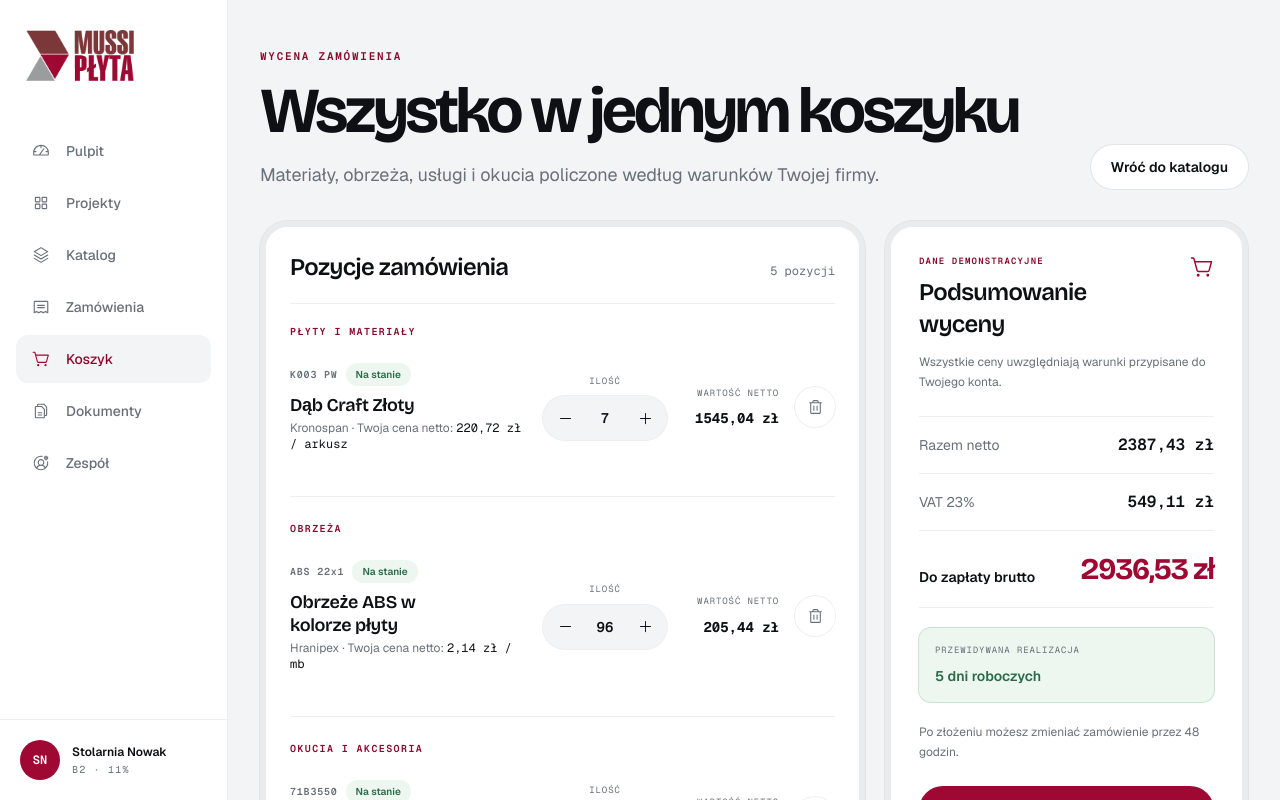
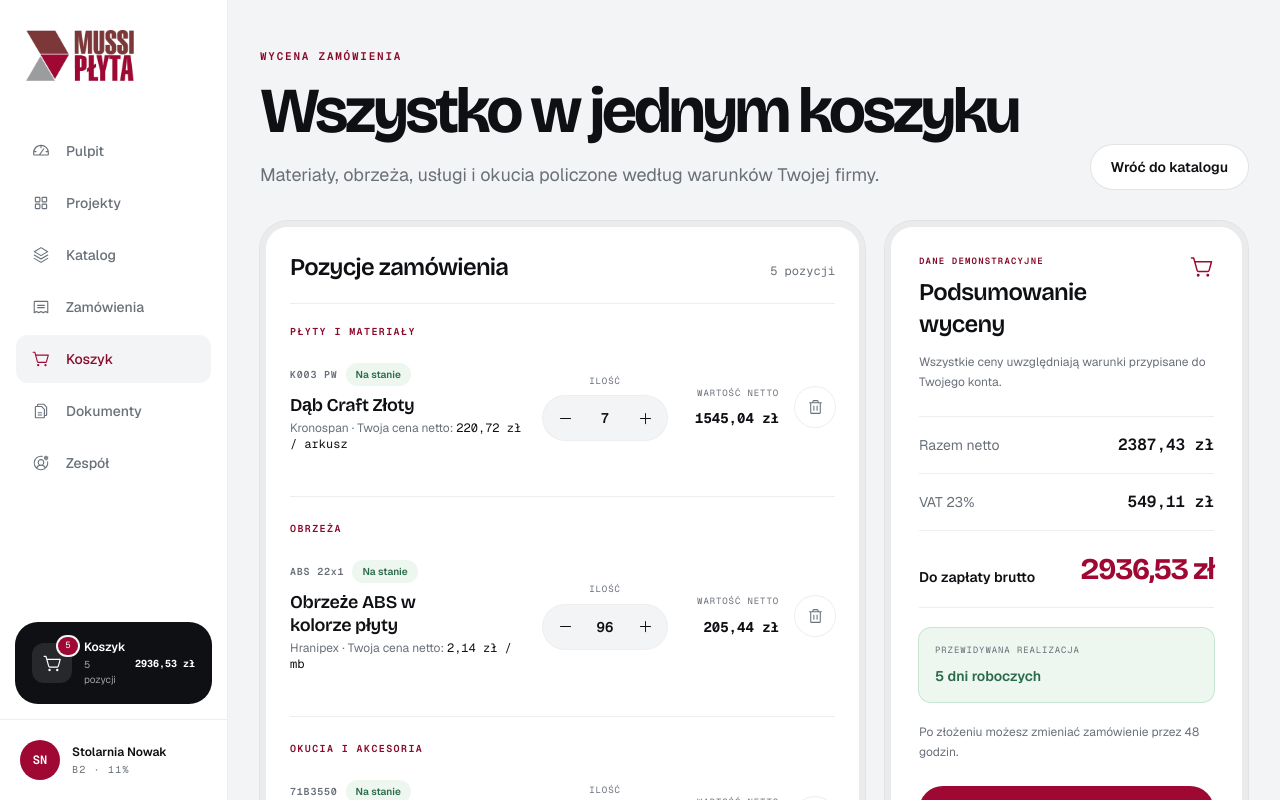
Before and after one commit to SrebrnyAndrzej/mussi-plyta, a Next.js app: page /koszyk in a window 1280 px wide. Shown: the top 800 px of the page. Built offline with nearby package versions, Linux system fonts and the light colour scheme.

Commit message:
Stały wskaźnik i pamięć koszyka klienta

```diff
--- a/src/components/app-shell.tsx
+++ b/src/components/app-shell.tsx
@@ -9,6 +9,7 @@ import { portalNavigation } from "@/data/portal-demo";
 import { warehouseNavigation } from "@/data/warehouse-demo";
 import { MussiLogo } from "@/components/mussi-logo";
 import { Ikona, type NazwaIkony } from "@/components/ikona";
+import { CartIndicator } from "@/components/cart-indicator";
 
 const productLinks = [
   { href: "/panel", label: "Pulpit" },
@@ -54,16 +55,14 @@ function PortalShell({ children, pathname }: { children: ReactNode; pathname: st
             );
           })}
         </nav>
-        <div className="mt-auto border-t border-hair p-5"><AccountBadge /></div>
+        <CartIndicator variant="sidebar" active={isActive(pathname, "/koszyk")} />
+        <div className="mt-4 border-t border-hair p-5"><AccountBadge /></div>
       </aside>
       <div className="min-w-0">
         <header className="sticky top-0 z-30 border-b border-hair bg-paper/95 px-3 pb-2 pt-1 backdrop-blur-xl lg:hidden">
           <div className="flex min-h-12 items-center">
             <Link href="/" className="pressable rounded-ctl p-1.5" aria-label={`${firma.nazwa}, strona główna`}><MussiLogo priority /></Link>
-            <Link href="/koszyk" aria-current={isActive(pathname, "/koszyk") ? "page" : undefined} className={`pressable ml-auto flex min-h-10 items-center gap-2 rounded-full px-3 text-[10px] font-semibold ${isActive(pathname, "/koszyk") ? "bg-ink text-white" : "bg-surface text-ink ring-1 ring-hair"}`}>
-              <Ikona nazwa="koszyk" rozmiar={16} />
-              {copy.wspolne.koszyk}
-            </Link>
+            <CartIndicator variant="mobile" active={isActive(pathname, "/koszyk")} />
           </div>
           <nav className="flex w-full gap-1 overflow-x-auto pb-1" aria-label={copy.wspolne.portal}>
             {widoczne(portalNavigation).map((item) => (
--- /dev/null
+++ b/src/components/cart-indicator.tsx
@@ -0,0 +1,42 @@
+"use client";
+
+import Link from "next/link";
+import { Ikona } from "@/components/ikona";
+import { useCartIndicatorSummary } from "@/lib/cart-browser";
+import { zloty } from "@/lib/pricing";
+
+function labelPozycji(lines: number) {
+  if (lines === 1) return "pozycja";
+  if (lines >= 2 && lines <= 4) return "pozycje";
+  return "pozycji";
+}
+
+export function CartIndicator({ variant, active = false }: { variant: "sidebar" | "mobile"; active?: boolean }) {
+  const summary = useCartIndicatorSummary();
+
+  if (variant === "mobile") {
+    return (
+      <Link href="/koszyk" aria-label={`Koszyk, ${summary.lines} ${labelPozycji(summary.lines)}, ${zloty.format(summary.gross)} brutto`} aria-current={active ? "page" : undefined} className={`pressable relative ml-auto flex min-h-10 shrink-0 items-center gap-2 rounded-full px-3 text-[10px] font-semibold ${active ? "bg-ink text-white" : "bg-surface text-ink ring-1 ring-hair"}`}>
+        <Ikona nazwa="koszyk" rozmiar={16} />
+        <span className="hidden font-mono tabular-nums sm:inline">{zloty.format(summary.gross)}</span>
+        {summary.lines > 0 && <span className="grid min-w-5 place-items-center rounded-full bg-accent px-1.5 py-0.5 font-mono text-[9px] text-white">{summary.lines}</span>}
+      </Link>
+    );
+  }
+
+  return (
+    <Link href="/koszyk" aria-current={active ? "page" : undefined} className={`pressable mx-4 mt-auto rounded-core p-4 ring-1 ${active ? "bg-ink text-white ring-ink" : "bg-paper text-ink ring-hair"}`}>
+      <span className="flex items-center gap-3">
+        <span className={`relative grid size-10 place-items-center rounded-ctl ${active ? "bg-white/10" : "bg-surface text-accent"}`}>
+          <Ikona nazwa="koszyk" rozmiar={19} />
+          {summary.lines > 0 && <span className="absolute -right-1.5 -top-1.5 grid min-w-5 place-items-center rounded-full bg-accent px-1 py-0.5 font-mono text-[9px] text-white ring-2 ring-paper">{summary.lines}</span>}
+        </span>
+        <span className="min-w-0 flex-1">
+          <strong className="block text-xs font-semibold">Koszyk</strong>
+          <span className={`mt-0.5 block text-[10px] ${active ? "text-white/60" : "text-mute"}`}>{summary.lines} {labelPozycji(summary.lines)}</span>
+        </span>
+        <strong className="font-mono text-[10px] tabular-nums">{zloty.format(summary.gross)}</strong>
+      </span>
+    </Link>
+  );
+}
--- a/src/components/cart.tsx
+++ b/src/components/cart.tsx
@@ -1,11 +1,12 @@
 "use client";
 
 import Link from "next/link";
-import { useMemo, useState } from "react";
+import { useEffect, useMemo, useState } from "react";
 import { Ikona } from "@/components/ikona";
 import { kontrahentDemo, obslugaZamowien } from "@/config/brief";
 import { cartCopy, cartServiceDemo } from "@/data/portal-demo";
 import type { Dekor, Dostepnosc } from "@/data/dekory";
+import { readCartBrowserLines, saveCartBrowserState } from "@/lib/cart-browser";
 import { cenaDlaKontrahenta, podsumujKoszyk, zloty } from "@/lib/pricing";
 
 type CartGroup = keyof typeof cartCopy.groups;
@@ -64,6 +65,7 @@ function pluralizeItems(count: number) {
 export function Cart({ products, selectedId }: { products: CartProduct[]; selectedId?: string }) {
   const [lines, setLines] = useState<CartLine[]>(() => initialLines(products, selectedId));
   const [submitted, setSubmitted] = useState(false);
+  const [browserReady, setBrowserReady] = useState(false);
 
   const summary = useMemo(
     () =>
@@ -89,6 +91,36 @@ export function Cart({ products, selectedId }: { products: CartProduct[]; select
   }, [lines]);
 
   const needsConfirmation = lines.some((line) => line.dostepnosc !== "na-stanie");
+
+  useEffect(() => {
+    const stored = readCartBrowserLines<CartLine>();
+    const selected = products.find((product) => product.id === selectedId);
+    let cancelled = false;
+    queueMicrotask(() => {
+      if (cancelled) return;
+      if (stored) {
+        if (selected) {
+          const existing = stored.find((line) => line.id === selected.id);
+          setLines(existing
+            ? stored.map((line) => line.id === selected.id ? { ...line, ilosc: line.ilosc + 1 } : line)
+            : [...stored, { ...selected, ilosc: 1 }]);
+        } else {
+          setLines(stored);
+        }
+      }
+      setBrowserReady(true);
+    });
+    return () => { cancelled = true; };
+  }, [products, selectedId]);
+
+  useEffect(() => {
+    if (!browserReady) return;
+    saveCartBrowserState(lines, {
+      lines: lines.length,
+      items: lines.reduce((sum, line) => sum + line.ilosc, 0),
+      gross: summary.brutto,
+    });
+  }, [browserReady, lines, summary.brutto]);
 
   function changeQuantity(id: string, change: number) {
     setSubmitted(false);
--- /dev/null
+++ b/src/lib/cart-browser.ts
@@ -0,0 +1,82 @@
+"use client";
+
+import { useSyncExternalStore } from "react";
+
+export type CartIndicatorSummary = {
+  lines: number;
+  items: number;
+  gross: number;
+};
+
+export const CART_LINES_STORAGE_KEY = "mussi-b2b:cart-lines:v1";
+const CART_SUMMARY_STORAGE_KEY = "mussi-b2b:cart-summary:v1";
+const CART_SUMMARY_EVENT = "mussi:cart-summary";
+
+const defaultSummary: CartIndicatorSummary = { lines: 5, items: 124, gross: 2936.53 };
+let currentSummary = defaultSummary;
+const listeners = new Set<() => void>();
+
+function poprawnePodsumowanie(value: unknown): value is CartIndicatorSummary {
+  if (!value || typeof value !== "object") return false;
+  const summary = value as Partial<CartIndicatorSummary>;
+  return Number.isFinite(summary.lines) && Number.isFinite(summary.items) && Number.isFinite(summary.gross);
+}
+
+function notify() {
+  listeners.forEach((listener) => listener());
+}
+
+function readSummary() {
+  if (typeof window === "undefined") return;
+  try {
+    const raw = window.localStorage.getItem(CART_SUMMARY_STORAGE_KEY);
+    const parsed: unknown = raw ? JSON.parse(raw) : null;
+    if (poprawnePodsumowanie(parsed)) currentSummary = parsed;
+  } catch {
+    currentSummary = defaultSummary;
+  }
+}
+
+function subscribe(listener: () => void) {
+  listeners.add(listener);
+  readSummary();
+  queueMicrotask(() => listener());
+
+  const onStorage = (event: StorageEvent) => {
+    if (event.key !== CART_SUMMARY_STORAGE_KEY) return;
+    readSummary();
+    notify();
+  };
+  const onSummary = () => listener();
+  window.addEventListener("storage", onStorage);
+  window.addEventListener(CART_SUMMARY_EVENT, onSummary);
+  return () => {
+    listeners.delete(listener);
+    window.removeEventListener("storage", onStorage);
+    window.removeEventListener(CART_SUMMARY_EVENT, onSummary);
+  };
+}
+
+export function useCartIndicatorSummary() {
+  return useSyncExternalStore(subscribe, () => currentSummary, () => defaultSummary);
+}
+
+export function saveCartBrowserState(lines: unknown[], summary: CartIndicatorSummary) {
+  if (typeof window === "undefined") return;
+  currentSummary = summary;
+  window.localStorage.setItem(CART_LINES_STORAGE_KEY, JSON.stringify(lines));
+  window.localStorage.setItem(CART_SUMMARY_STORAGE_KEY, JSON.stringify(summary));
+  window.dispatchEvent(new Event(CART_SUMMARY_EVENT));
+  notify();
+}
+
+export function readCartBrowserLines<T>(): T[] | null {
+  if (typeof window === "undefined") return null;
+  try {
+    const raw = window.localStorage.getItem(CART_LINES_STORAGE_KEY);
+    const parsed: unknown = raw ? JSON.parse(raw) : null;
+    return Array.isArray(parsed) ? parsed as T[] : null;
+  } catch {
+    return null;
+  }
+}
```
